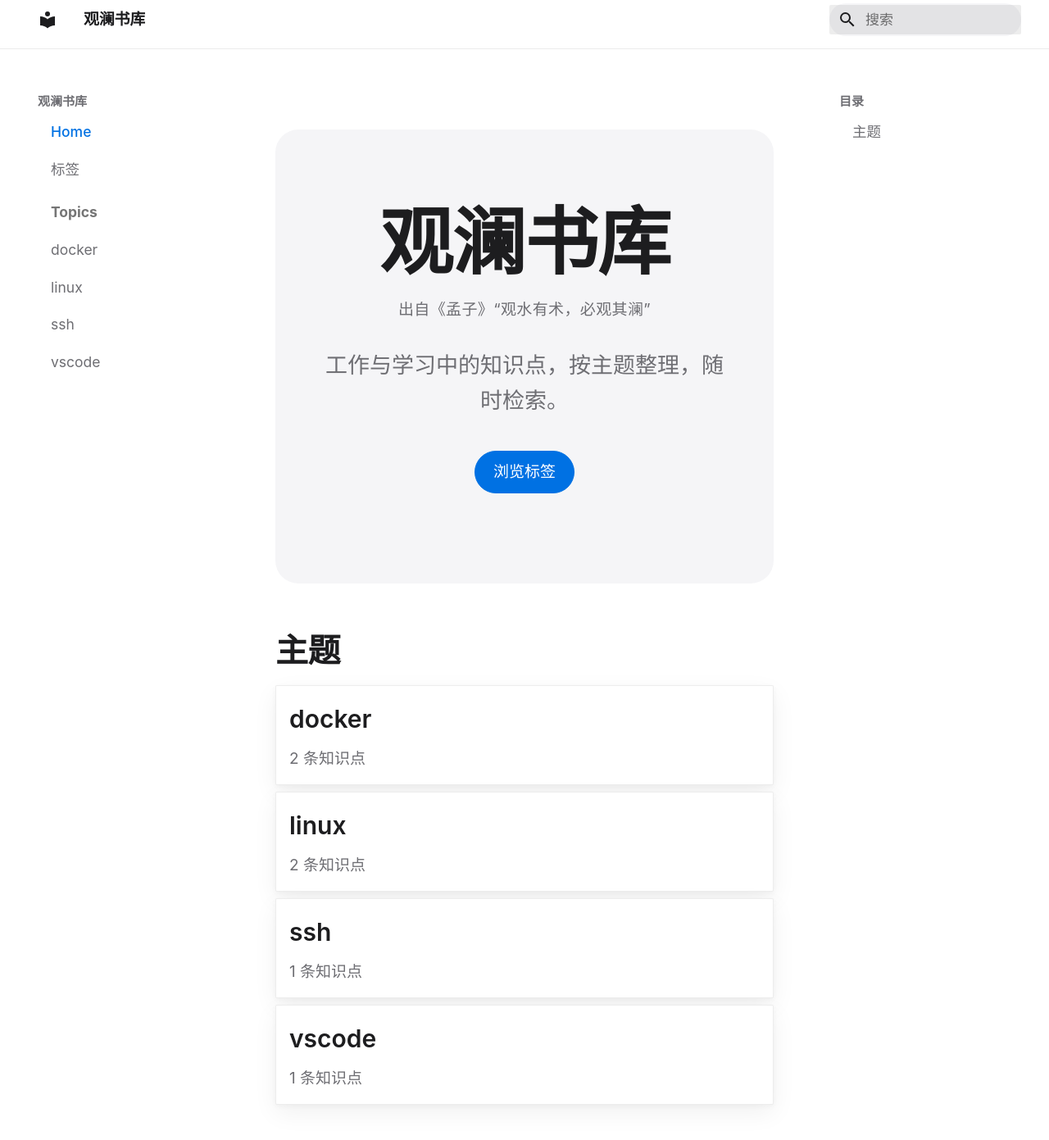
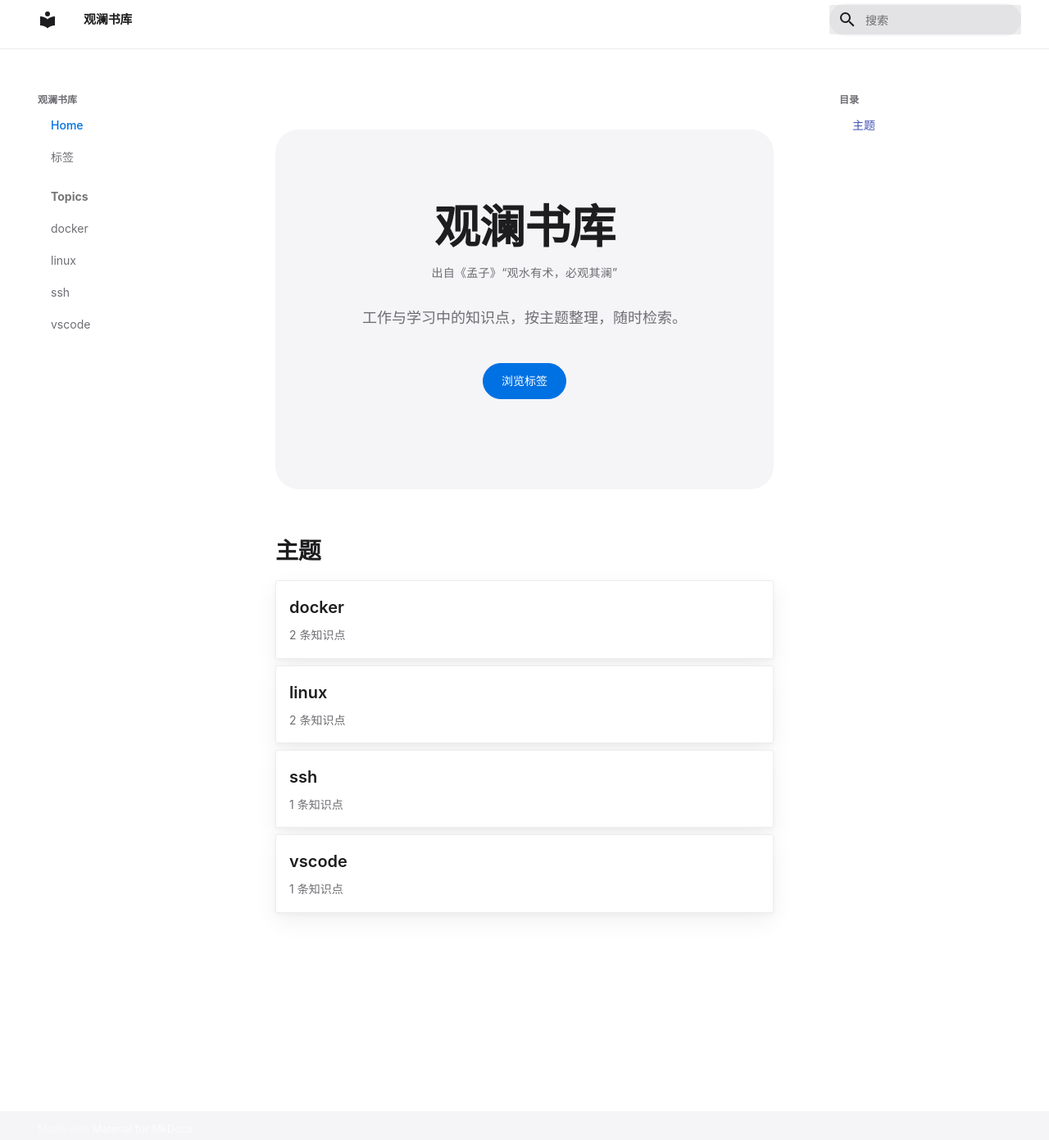
Before and after one commit to Daniel11103/daily-wiki, an MkDocs documentation site: the page built from docs/index.md, in a window 1280 px wide and 1400 px high. Shown: the top 1391 px of the window at 82% size. Built offline with MkDocs 1.6.1 and Material for MkDocs 9.7.7, drawn with Linux system fonts in a browser that asks for light colours.

Commit message:
update wiki 2026-11-12

```diff
--- a/docs/stylesheets/extra.css
+++ b/docs/stylesheets/extra.css
@@ -42,7 +42,7 @@ body {
 }
 
 .md-header__title {
-  font-size: 0.95rem;
+  font-size: 15px;
   font-weight: 600;
   letter-spacing: -0.01em;
 }
@@ -53,7 +53,7 @@ body {
 }
 
 .md-search__input {
-  font-size: 0.85rem;
+  font-size: 14px;
 }
 
 /* 侧边栏：纯文字导航 */
@@ -64,14 +64,14 @@ body {
 
 .md-nav__title {
   color: var(--a-muted);
-  font-size: 0.75rem;
+  font-size: 12px;
   font-weight: 600;
   letter-spacing: 0;
 }
 
 .md-nav__link {
   color: var(--a-muted);
-  font-size: 0.875rem;
+  font-size: 14px;
   border-radius: 980px;
   padding: 0.3rem 0.8rem;
   transition: color 0.2s ease, background 0.2s ease;
@@ -100,13 +100,13 @@ body {
 }
 
 .md-typeset {
-  font-size: 1rem;
+  font-size: 16px;
   line-height: 1.6;
   color: var(--a-text);
 }
 
 .md-typeset h1 {
-  font-size: 3.5rem;
+  font-size: 40px;
   font-weight: 600;
   letter-spacing: -0.015em;
   line-height: 1.07;
@@ -115,7 +115,7 @@ body {
 }
 
 .md-typeset h2 {
-  font-size: 2rem;
+  font-size: 28px;
   font-weight: 600;
   letter-spacing: -0.012em;
   line-height: 1.1;
@@ -125,7 +125,7 @@ body {
 }
 
 .md-typeset h3 {
-  font-size: 1.25rem;
+  font-size: 18px;
   font-weight: 600;
   margin: 1.5rem 0 0.5rem;
   color: var(--a-text);
@@ -133,7 +133,7 @@ body {
 
 .md-typeset p,
 .md-typeset li {
-  font-size: 1.0625rem;
+  font-size: 16px;
   color: #424245;
 }
 
@@ -159,7 +159,7 @@ body {
 /* 时间与标签行 */
 .md-typeset p em {
   color: var(--a-muted);
-  font-size: 0.875rem;
+  font-size: 13px;
   font-style: normal;
 }
 
@@ -167,7 +167,7 @@ body {
   display: inline-block;
   margin-right: 0.35rem;
   padding: 0.1rem 0.6rem;
-  font-size: 0.75rem;
+  font-size: 12px;
   font-weight: 500;
   color: var(--a-link);
   background: #e8f1fc;
@@ -179,7 +179,7 @@ body {
 .md-typeset .md-button {
   display: inline-block;
   padding: 0.5rem 1.1rem;
-  font-size: 0.95rem;
+  font-size: 14px;
   font-weight: 400;
   color: var(--a-link);
   background: transparent;
@@ -218,19 +218,19 @@ body {
 }
 
 .kb-hero h1 {
-  font-size: 4.5rem;
+  font-size: 56px;
   margin-bottom: 0.5rem;
 }
 
 .kb-hero .kb-motto {
-  font-size: 0.95rem;
+  font-size: 14px;
   color: var(--a-muted);
   margin-bottom: 1.5rem;
   letter-spacing: 0.02em;
 }
 
 .kb-hero p {
-  font-size: 1.35rem;
+  font-size: 18px;
   color: var(--a-muted);
   margin-bottom: 2rem;
 }
@@ -252,7 +252,7 @@ body {
 
 .kb-card h2 {
   margin-top: 0.25rem;
-  font-size: 1.75rem;
+  font-size: 24px;
 }
 
 .kb-card > p:first-of-type em {
@@ -267,7 +267,7 @@ body {
   padding: 1rem 1.25rem;
   margin: 1rem 0;
   color: var(--a-text);
-  font-size: 1.0625rem;
+  font-size: 16px;
 }
 
 .kb-card blockquote p {
@@ -291,7 +291,7 @@ body {
 }
 
 .grid.cards > ul > li strong a {
-  font-size: 1.5rem;
+  font-size: 20px;
   font-weight: 600;
   color: var(--a-text);
   text-decoration: none;
@@ -299,7 +299,7 @@ body {
 
 .grid.cards > ul > li p {
   color: var(--a-muted);
-  font-size: 0.95rem;
+  font-size: 14px;
 }
 
 .grid.cards > ul > li hr {
@@ -368,11 +368,11 @@ body {
   }
 
   .md-typeset h1 {
-    font-size: 2.5rem;
+    font-size: 32px;
   }
 
   .kb-hero h1 {
-    font-size: 3rem;
+    font-size: 40px;
   }
 
   .kb-card {
```
